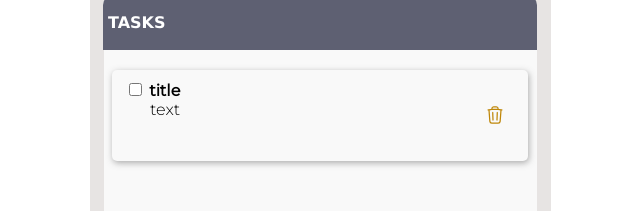
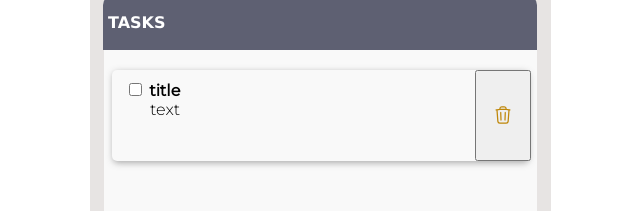
Before and after one commit to zeduard89/toDoList, a React (Create React App) app: page / in a window 1280 px wide. Shown: the part 120-331 px from the top of the page, without its empty margins (320-960 px from the left). Built offline with nearby package versions, Linux system fonts and the light colour scheme.

Commit message:
etiqueta boton

```diff
--- a/src/components/Cards/Cards.jsx
+++ b/src/components/Cards/Cards.jsx
@@ -20,14 +20,15 @@ const Card = ({task, onClicked =(data)=>{}}) => {
             <div className='tarea'><input type="checkbox" /> {card.title}</div>
             <div className='descripcion'>{card.text}</div>
           </div>
-
-          <div className='botonEliminar'>
-            <div className='EliminarIcono' onclick={(e)=>{onClicked(card)}} >
+          <button onClick={(e)=>{onClicked(card)}}>
+          <div className='botonEliminar' onClick={(e)=>{onClicked(card)}}>
+            <div className='EliminarIcono' >
               <svg xmlns="http://www.w3.org/2000/svg" fill="none" viewBox="0 0 24 24" strokeWidth={1.5} stroke="currentColor" className="w-2 h-6">
               <path strokeLinecap="round" strokeLinejoin="round" d="M14.74 9l-.346 9m-4.788 0L9.26 9m9.968-3.21c.342.052.682.107 1.022.166m-1.022-.165L18.16 19.673a2.25 2.25 0 01-2.244 2.077H8.084a2.25 2.25 0 01-2.244-2.077L4.772 5.79m14.456 0a48.108 48.108 0 00-3.478-.397m-12 .562c.34-.059.68-.114 1.022-.165m0 0a48.11 48.11 0 013.478-.397m7.5 0v-.916c0-1.18-.91-2.164-2.09-2.201a51.964 51.964 0 00-3.32 0c-1.18.037-2.09 1.022-2.09 2.201v.916m7.5 0a48.667 48.667 0 00-7.5 0" />
               </svg>
             </div>
           </div>
+          </button>
 
           </div>
         )
```
